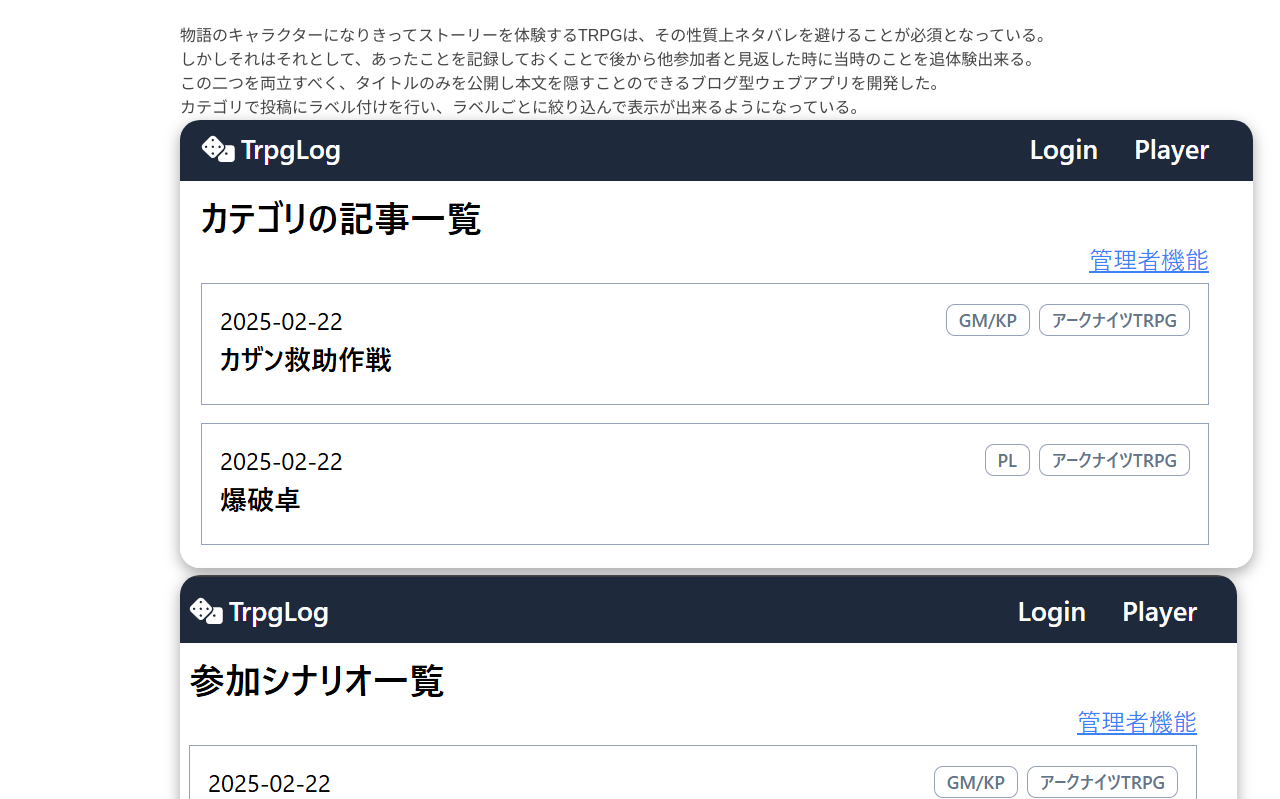
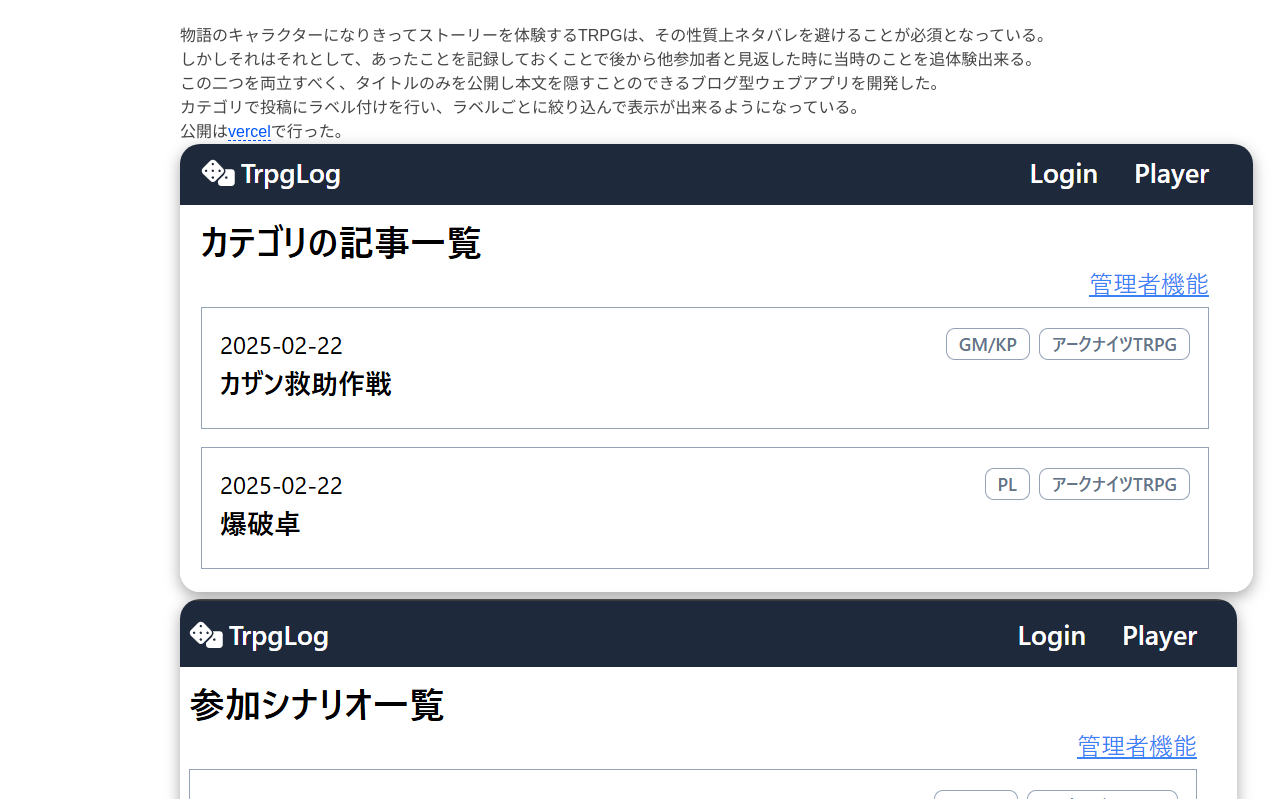
Before and after one commit to kou911/portfolio, a plain HTML site: page index.html in a window 1280 px wide. Shown: the part 6421-7220 px from the top of the page. Drawn offline with Linux system fonts and the light colour scheme; a web font is replaced by a local one.

Commit message:
Update index.html

```diff
--- a/index.html
+++ b/index.html
@@ -153,6 +153,7 @@
       しかしそれはそれとして、あったことを記録しておくことで後から他参加者と見返した時に当時のことを追体験出来る。<br>
       この二つを両立すべく、タイトルのみを公開し本文を隠すことのできるブログ型ウェブアプリを開発した。<br>
       カテゴリで投稿にラベル付けを行い、ラベルごとに絞り込んで表示が出来るようになっている。<br>
+      公開は<a href="https://kotaru8960-trpg.vercel.app/">vercel</a>で行った。<br>
       <img src="trpgLog1.png" alt="スクショ"><br>
       <img src="trpgLog2.png" alt="スクショ"><br>
     </div>
```
